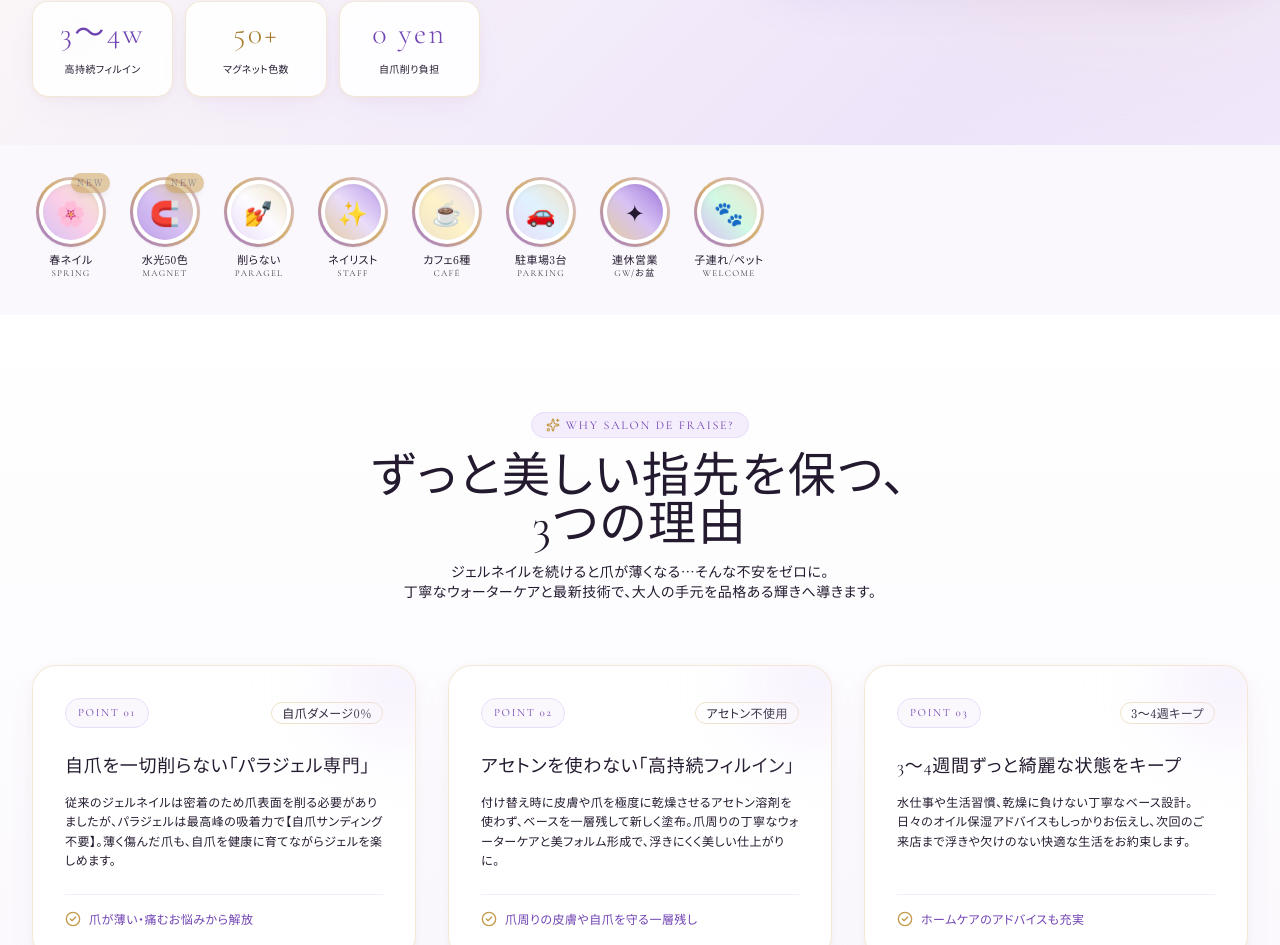
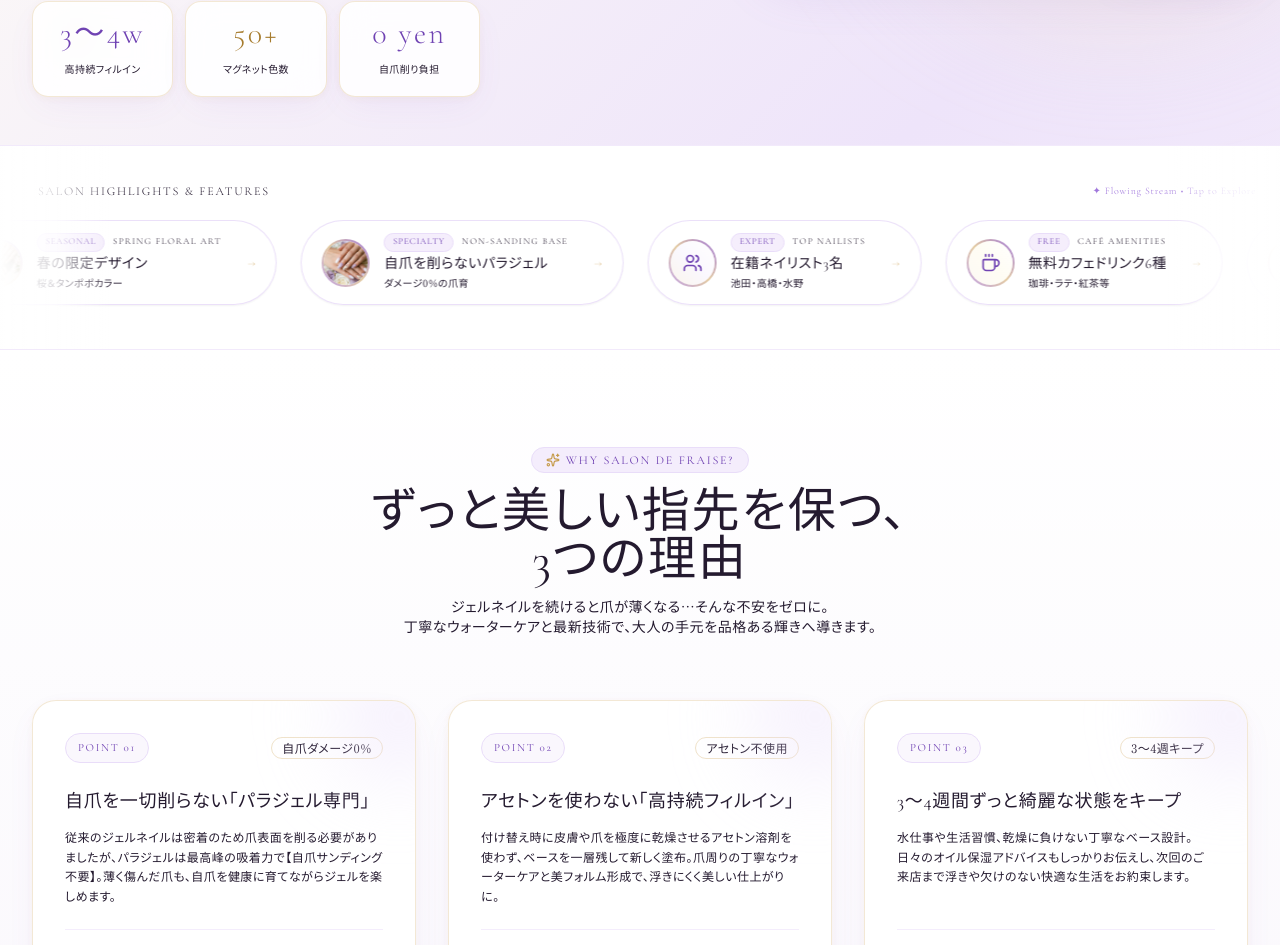
Before and after one commit to ikeda-haruka/nailsalon, a Next.js app: page / in a window 1280 px wide. Shown: the part 812-1757 px from the top of the page. Built offline with nearby package versions, Linux system fonts and the light colour scheme.

Commit message:
feat: ハイライトセクションを絵文字から優雅に自動で流れる動く無限マーキーティッカー（水光シマー＆写真サムネイル付き）へ刷新

```diff
--- a/src/app/globals.css
+++ b/src/app/globals.css
@@ -189,3 +189,72 @@ h1, h2, h3, h4, h5, h6 {
   -ms-overflow-style: none;
   scrollbar-width: none;
 }
+
+/* 優雅な自動スクロール無限マーキーアニメーション */
+@keyframes marquee-flow {
+  0% {
+    transform: translateX(0);
+  }
+  100% {
+    transform: translateX(-50%);
+  }
+}
+
+.animate-marquee-flow {
+  display: flex;
+  width: max-content;
+  animation: marquee-flow 45s linear infinite;
+}
+
+.animate-marquee-flow:hover {
+  animation-play-state: paused;
+}
+
+/* カードを走る水光ハイライトシマー */
+@keyframes light-shimmer-sweep {
+  0% {
+    transform: translateX(-180%) skewX(-25deg);
+    opacity: 0;
+  }
+  20% {
+    opacity: 0.85;
+  }
+  80% {
+    opacity: 0.85;
+  }
+  100% {
+    transform: translateX(280%) skewX(-25deg);
+    opacity: 0;
+  }
+}
+
+.shimmer-sweep {
+  position: absolute;
+  inset: 0;
+  background: linear-gradient(
+    90deg,
+    transparent 0%,
+    rgba(255, 255, 255, 0.1) 20%,
+    rgba(255, 255, 255, 0.75) 50%,
+    rgba(255, 255, 255, 0.1) 80%,
+    transparent 100%
+  );
+  animation: light-shimmer-sweep 4.5s cubic-bezier(0.4, 0, 0.2, 1) infinite;
+  pointer-events: none;
+}
+
+/* オーラ呼吸アニメーション */
+@keyframes aura-pulse {
+  0%, 100% {
+    box-shadow: 0 0 15px rgba(153, 117, 203, 0.25), 0 0 30px rgba(212, 175, 110, 0.15);
+    border-color: rgba(212, 175, 110, 0.45);
+  }
+  50% {
+    box-shadow: 0 0 25px rgba(153, 117, 203, 0.45), 0 0 45px rgba(212, 175, 110, 0.35);
+    border-color: rgba(197, 155, 75, 0.8);
+  }
+}
+
+.aura-breathing {
+  animation: aura-pulse 3.5s ease-in-out infinite;
+}
--- a/src/components/StoryHighlights.tsx
+++ b/src/components/StoryHighlights.tsx
@@ -1,122 +1,199 @@
 "use client";
 
 import React from "react";
-import { Sparkles, Heart, Coffee, Car, Dog, Star, Compass } from "lucide-react";
+import Image from "next/image";
+import { Sparkles, Heart, Coffee, Car, Dog, ShieldCheck, Calendar, Users, Eye } from "lucide-react";
 
 export default function StoryHighlights() {
-  const stories = [
+  const highlights = [
+    {
+      id: "magnet",
+      title: "水光マグネット50色",
+      en: "Water Glow Magnet",
+      desc: "角度で光彩が走る",
+      tag: "TREND",
+      href: "#magnet-lab",
+      image: "/images/magnet_nail.jpg",
+      iconType: "image",
+      gradient: "from-lavender-400/20 via-gold-300/20 to-lavender-500/20",
+      accent: "text-lavender-700",
+      badge: "POPULAR",
+    },
     {
       id: "spring",
-      title: "春ネイル",
-      en: "Spring",
-      icon: "🌸",
+      title: "春の限定デザイン",
+      en: "Spring Floral Art",
+      desc: "桜＆タンポポカラー",
+      tag: "NEW",
       href: "#gallery",
-      isNew: true,
-      bg: "from-lavender-300 via-pink-200 to-gold-200",
-    },
-    {
-      id: "magnet",
-      title: "水光50色",
-      en: "Magnet",
-      icon: "🧲",
-      href: "#magnet-lab",
-      isNew: true,
-      bg: "from-lavender-400 via-lavender-300 to-gold-300",
+      image: "/images/spring_nail.jpg",
+      iconType: "image",
+      gradient: "from-pink-300/20 via-lavender-300/20 to-gold-200/20",
+      accent: "text-gold-600",
+      badge: "SEASONAL",
     },
     {
       id: "paragel",
-      title: "削らない",
-      en: "Paragel",
-      icon: "💅",
+      title: "自爪を削らないパラジェル",
+      en: "Non-Sanding Base",
+      desc: "ダメージ0%の爪育",
+      tag: "CARE",
       href: "#concept",
-      isNew: false,
-      bg: "from-lavender-200 via-pearl-100 to-gold-200",
+      image: "/images/hero.jpg",
+      iconType: "image",
+      gradient: "from-lavender-300/20 via-white to-gold-300/20",
+      accent: "text-lavender-700",
+      badge: "SPECIALTY",
     },
     {
       id: "staff",
-      title: "ネイリスト",
-      en: "Staff",
-      icon: "✨",
+      title: "在籍ネイリスト3名",
+      en: "Top Nailists",
+      desc: "池田・高橋・水野",
+      tag: "TEAM",
       href: "#staff",
-      isNew: false,
-      bg: "from-gold-300 via-lavender-200 to-lavender-400",
+      icon: Users,
+      iconType: "icon",
+      gradient: "from-gold-300/20 via-lavender-200/20 to-white",
+      accent: "text-plum-900",
+      badge: "EXPERT",
     },
     {
       id: "drink",
-      title: "カフェ6種",
-      en: "Café",
-      icon: "☕️",
+      title: "無料カフェドリンク6種",
+      en: "Café Amenities",
+      desc: "珈琲・ラテ・紅茶等",
+      tag: "CAFÉ",
       href: "#salon-info",
-      isNew: false,
-      bg: "from-gold-200 via-amber-100 to-lavender-200",
+      icon: Coffee,
+      iconType: "icon",
+      gradient: "from-gold-200/20 via-amber-100/20 to-white",
+      accent: "text-gold-600",
+      badge: "FREE",
     },
     {
       id: "parking",
-      title: "駐車場3台",
-      en: "Parking",
-      icon: "🚗",
+      title: "お客様専用駐車場3台",
+      en: "Private Parking",
+      desc: "雨の日やお車来店も安心",
+      tag: "ACCESS",
       href: "#salon-info",
-      isNew: false,
-      bg: "from-lavender-200 via-sky-100 to-gold-200",
+      icon: Car,
+      iconType: "icon",
+      gradient: "from-lavender-200/20 via-sky-100/20 to-white",
+      accent: "text-lavender-700",
+      badge: "PARKING",
     },
     {
       id: "holiday",
-      title: "連休営業",
-      en: "GW/お盆",
-      icon: "✦",
+      title: "GW・お盆・SW連休営業",
+      en: "Holiday Open 10-20h",
+      desc: "年末年始以外休まず営業",
+      tag: "OPEN",
       href: "#salon-info",
-      isNew: false,
-      bg: "from-gold-300 via-lavender-300 to-lavender-500",
+      icon: Calendar,
+      iconType: "icon",
+      gradient: "from-gold-300/20 via-lavender-300/20 to-white",
+      accent: "text-gold-700",
+      badge: "ALL-SEASON",
     },
     {
       id: "pet-kids",
-      title: "子連れ/ペット",
-      en: "Welcome",
-      icon: "🐾",
+      title: "ペット・お子様同伴OK",
+      en: "Welcome with Family",
+      desc: "ベビーカー・小型犬歓迎",
+      tag: "WELCOME",
       href: "#salon-info",
-      isNew: false,
-      bg: "from-lavender-300 via-emerald-100 to-gold-200",
+      icon: Dog,
+      iconType: "icon",
+      gradient: "from-lavender-300/20 via-pink-100/20 to-white",
+      accent: "text-lavender-700",
+      badge: "COMFORT",
     },
   ];
 
+  // 無限ループ用に2周分連結
+  const doubledHighlights = [...highlights, ...highlights];
+
   return (
-    <div className="w-full max-w-7xl mx-auto px-4 sm:px-6 lg:px-8 py-6 overflow-hidden">
-      <div className="flex items-center gap-4 sm:gap-6 overflow-x-auto no-scrollbar py-2 px-1">
-        {stories.map((story) => (
+    <section className="relative w-full py-7 sm:py-9 overflow-hidden bg-gradient-to-r from-pearl-50 via-white to-pearl-50 border-y border-lavender-200/60 shadow-xs">
+      {/* 左右のソフトフェードグラデーションマスク（自然なフェードイン・フェードアウト） */}
+      <div className="absolute top-0 bottom-0 left-0 w-16 sm:w-28 bg-gradient-to-r from-white via-white/80 to-transparent z-10 pointer-events-none" />
+      <div className="absolute top-0 bottom-0 right-0 w-16 sm:w-28 bg-gradient-to-l from-white via-white/80 to-transparent z-10 pointer-events-none" />
+
+      {/* 上部マイクロキャプション */}
+      <div className="max-w-7xl mx-auto px-4 sm:px-6 mb-3 flex items-center justify-between">
+        <div className="flex items-center gap-2 text-[10px] sm:text-xs font-serif font-light text-plum-500 tracking-widest uppercase">
+          <span className="w-1.5 h-1.5 rounded-full bg-gold-400 animate-ping inline-block" />
+          <span>Salon Highlights & Features</span>
+        </div>
+        <span className="text-[9px] sm:text-[10px] font-serif font-light text-lavender-500 tracking-wider">
+          ✦ Flowing Stream • Tap to Explore
+        </span>
+      </div>
+
+      {/* ★ 自動で優雅に流れ続ける無限マーキーティッカー */}
+      <div className="relative w-full overflow-hidden">
+        <div className="animate-marquee-flow flex items-center gap-4 sm:gap-6 py-2 px-4 cursor-grab active:cursor-grabbing">
+          {doubledHighlights.map((item, idx) => {
+            const Icon = item.icon;
+            return (
               <a
-            key={story.id}
-            href={story.href}
-            className="flex flex-col items-center gap-1.5 shrink-0 group focus:outline-none"
+                key={`${item.id}-${idx}`}
+                href={item.href}
+                className="group relative shrink-0 flex items-center gap-3.5 px-4 sm:px-5 py-3 rounded-full bg-white/90 backdrop-blur-md border border-lavender-200/90 shadow-sm hover:border-gold-400 hover:shadow-lg transition-all duration-300 hover:-translate-y-1 overflow-hidden"
               >
-            <div className="relative">
-              {/* Instagram風ラベンダー＆ゴールドグラデーションリング */}
-              <div className="p-[3px] rounded-full bg-gradient-to-tr from-lavender-500 via-gold-400 to-lavender-300 shadow-sm group-hover:scale-105 transition-transform duration-300">
-                <div className="w-16 h-16 sm:w-18 sm:h-18 rounded-full bg-white p-1 flex items-center justify-center">
-                  <div className={`w-full h-full rounded-full bg-gradient-to-tr ${story.bg} flex items-center justify-center text-xl sm:text-2xl shadow-inner group-hover:rotate-6 transition-transform`}>
-                    {story.icon}
+                {/* 走る水光シマーエフェクト */}
+                <div className="shimmer-sweep" />
+
+                {/* 左側：写真サムネイル or アイコン */}
+                <div className="relative w-12 h-12 rounded-full overflow-hidden p-[2px] bg-gradient-to-tr from-lavender-400 via-gold-300 to-lavender-500 shrink-0 shadow-xs group-hover:scale-105 transition-transform duration-300">
+                  <div className="w-full h-full rounded-full overflow-hidden bg-white relative flex items-center justify-center">
+                    {item.iconType === "image" && item.image ? (
+                      <Image
+                        src={item.image}
+                        alt={item.title}
+                        fill
+                        sizes="48px"
+                        className="object-cover group-hover:scale-115 transition-transform duration-500"
+                      />
+                    ) : (
+                      Icon && (
+                        <div className={`w-full h-full bg-gradient-to-tr ${item.gradient} flex items-center justify-center text-plum-900 group-hover:rotate-6 transition-transform`}>
+                          <Icon className="w-5 h-5 text-lavender-700" />
                         </div>
+                      )
+                    )}
                   </div>
                 </div>
 
-              {/* NEWバッジ */}
-              {story.isNew && (
-                <span className="absolute -top-1 -right-1 px-1.5 py-0.5 rounded-full bg-gold-500 text-plum-950 text-[9px] font-normal tracking-widest uppercase shadow-md animate-pulse">
-                  NEW
+                {/* 右側：テキスト情報 */}
+                <div className="text-left pr-2">
+                  <div className="flex items-center gap-2 mb-0.5">
+                    <span className="text-[9px] font-serif font-normal px-2 py-0.2 rounded-full bg-lavender-100/90 text-lavender-700 border border-lavender-200 tracking-wider">
+                      {item.badge}
                     </span>
-              )}
+                    <span className="text-[9px] font-serif font-light text-plum-400 tracking-widest uppercase">
+                      {item.en}
+                    </span>
+                  </div>
+                  <h4 className="text-xs sm:text-sm font-serif font-normal text-plum-900 group-hover:text-lavender-700 transition-colors tracking-wide whitespace-nowrap">
+                    {item.title}
+                  </h4>
+                  <p className="text-[10px] text-plum-500 font-light tracking-wide whitespace-nowrap">
+                    {item.desc}
+                  </p>
                 </div>
 
-            <div className="text-center">
-              <span className="block text-[11px] font-normal text-plum-900 group-hover:text-lavender-700 transition-colors leading-tight tracking-wide">
-                {story.title}
+                {/* ホバー時に現れる矢印光彩 */}
+                <span className="text-xs font-serif font-light text-gold-400 opacity-60 group-hover:opacity-100 group-hover:translate-x-1 transition-all pl-1">
+                  →
                 </span>
-              <span className="block text-[9px] text-plum-500 font-serif font-light tracking-widest uppercase">
-                {story.en}
-              </span>
-            </div>
               </a>
-        ))}
+            );
+          })}
         </div>
       </div>
+    </section>
   );
 }
```
Lines whose indentation alone changed are shown as unchanged.
